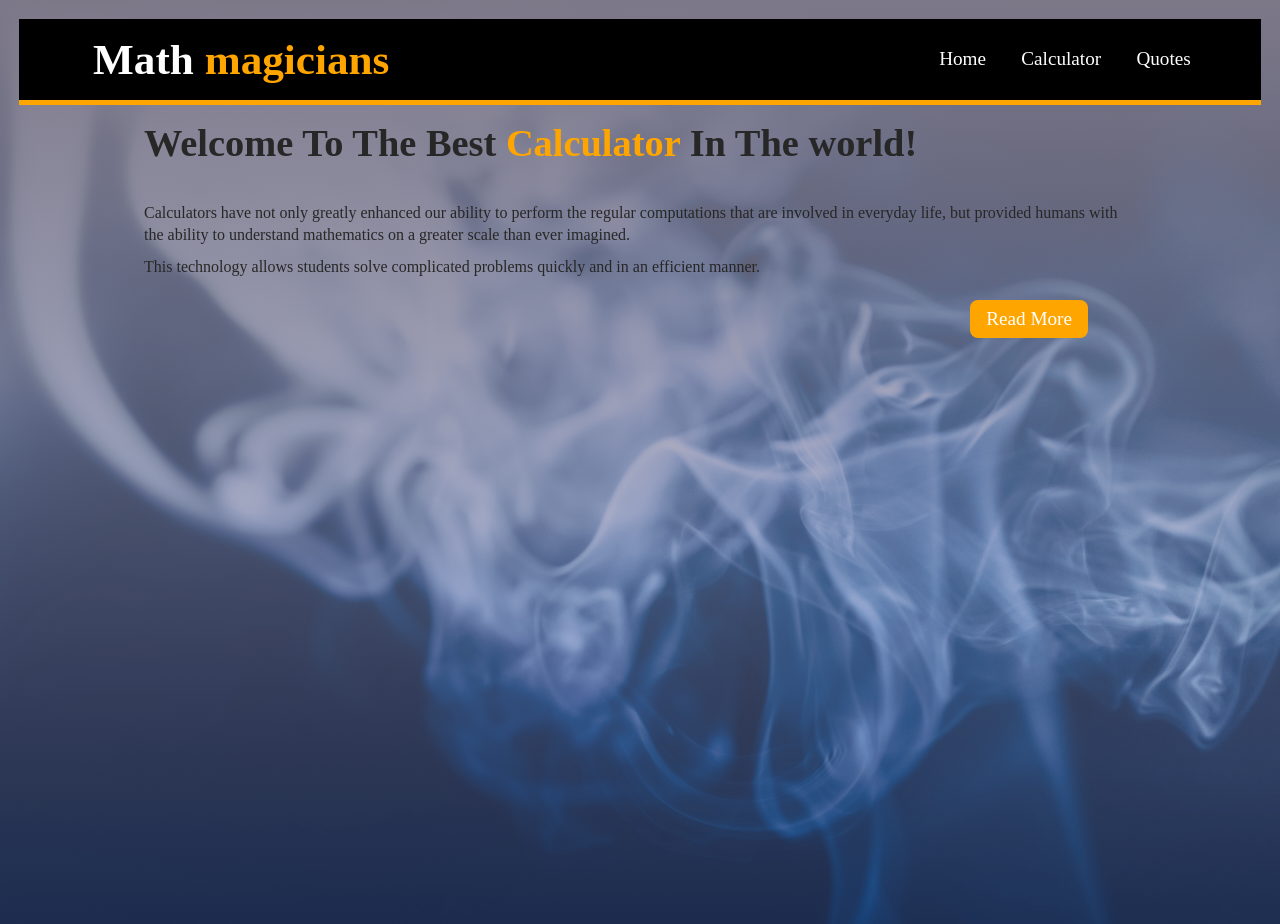
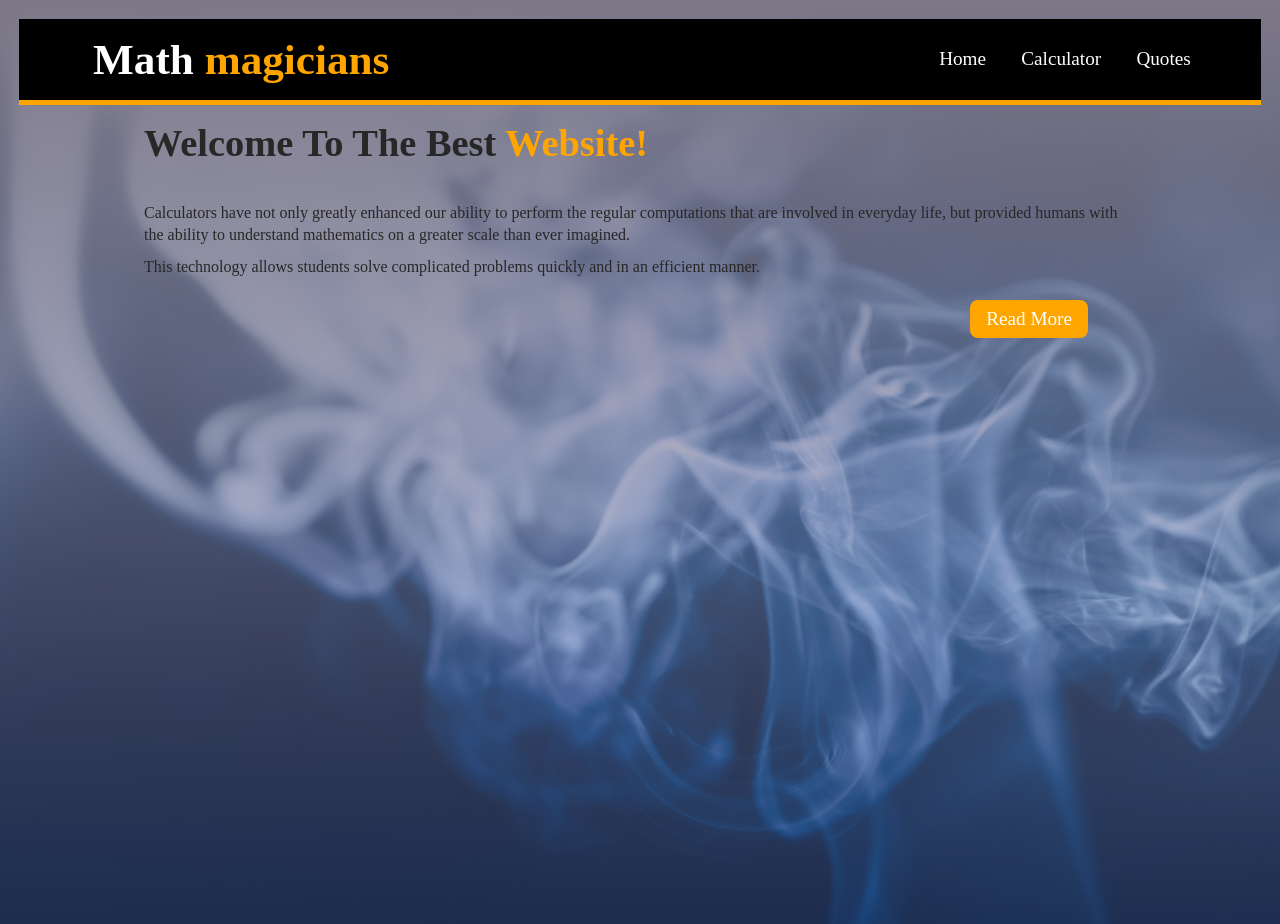
Before and after one commit to banzaman/math-magician, a React (Create React App) app: page / in a window 1280 px wide. Built offline with nearby package versions, Linux system fonts and the light colour scheme.

Commit message:
Make changes

```diff
--- a/src/Components/Home.js
+++ b/src/Components/Home.js
@@ -4,8 +4,7 @@ const Home = () => (
   <section className="home-section">
     <h2 className="second-title">
       Welcome To The Best
-      <span> Calculator </span>
-      In The world!
+      <span> Website! </span>
     </h2>
     <div className="paragraph">
       <p>
```
